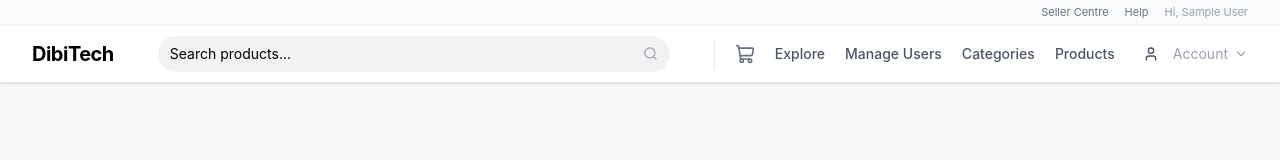
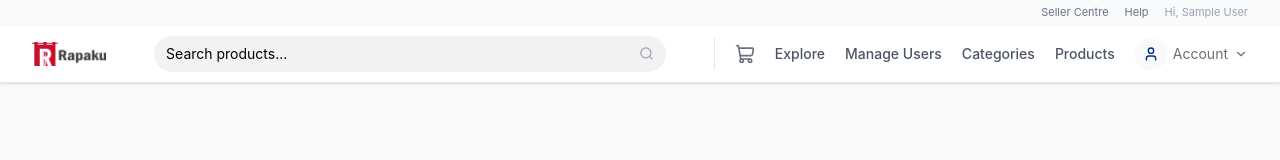
Before and after one commit to AryHamdanHelmy/marketplace-frontend, a React (Vite) app: page /seller/products/import in a window 1280 px wide. Shown: the top 160 px of the page. Built offline with nearby package versions, Linux system fonts and the light colour scheme; no server answers; sample sign-in values are in the browser's storage.

Commit message:
fix: update Alert component styles for consistency with design system

```diff
--- a/src/components/Navbar.jsx
+++ b/src/components/Navbar.jsx
@@ -1,10 +1,10 @@
 import React, { useState, useEffect } from "react";
 import { useLocation, useNavigate } from "react-router-dom";
-import logoImage from "../assets/logo.png";
+import logoImage from "../assets/rapaku.png";
 import { Link } from "react-router-dom";
 import LogoutButton from "./LogoutButton";
 import { useAuth } from "../context/AuthContext";
-import { Search, User, ShoppingCart, ChevronDown, Menu, X } from "lucide-react";
+import { Search, User, ShoppingCart, ChevronDown, Menu, X, Store } from "lucide-react";
 import {
     InputGroup,
     InputGroupAddon,
@@ -58,7 +58,7 @@ export default function Navbar() {
                     onClick={() => setMenuOpen(false)}
                     className="text-xl font-bold text-darkblue shrink-0 tracking-tight"
                 >
-                    DibiTech
+                    <img src={logoImage} alt="Logo" className="w-auto h-6" />
                 </Link>
 
                 {/* Search bar — desktop */}
@@ -125,19 +125,19 @@ export default function Navbar() {
                     {isAdmin && (
                         <><Link
                             to="/users"
-                            className={`text-sm font-medium transition ${isAdminPage ? "text-pastel-blue font-semibold" : "text-gray-600 hover:text-darkblue"}`}
+                            className={`text-sm font-medium transition ${isAdminPage ? "text-textPrimary font-semibold" : "text-gray-600 hover:text-darkblue"}`}
                         >
                             Manage Users
                         </Link>
                         <Link
                             to="/admin/categories"
-                            className={`text-sm font-medium transition ${isAdminPage ? "text-pastel-blue font-semibold" : "text-gray-600 hover:text-darkblue"}`}
+                            className={`text-sm font-medium transition ${isAdminPage ? "text-textPrimary font-semibold" : "text-gray-600 hover:text-darkblue"}`}
                         >
                             Categories
                         </Link>
                         <Link
                             to="/admin/products"
-                            className={`text-sm font-medium transition ${isAdminPage ? "text-pastel-blue font-semibold" : "text-gray-600 hover:text-darkblue"}`}
+                            className={`text-sm font-medium transition ${isAdminPage ? "text-textPrimary font-semibold" : "text-gray-600 hover:text-darkblue"}`}
                         >
                             Products
                         </Link>
@@ -148,7 +148,7 @@ export default function Navbar() {
                     {isSeller && (
                         <Link
                             to="/seller/dashboard"
-                            className={`text-sm font-medium transition ${isSellerPage ? "text-pastel-blue font-semibold" : "text-gray-600 hover:text-darkblue"}`}
+                            className={`text-sm font-medium transition ${isSellerPage ? "text-textPrimary font-semibold" : "text-gray-600 hover:text-darkblue"}`}
                         >
                             Seller Center
                         </Link>
@@ -159,15 +159,15 @@ export default function Navbar() {
                         <div className="relative group">
                             <button
                                 type="button"
-                                className="flex items-center gap-1.5 text-gray-600 hover:text-darkblue transition"
+                                className="flex items-center gap-1.5 text-gray-600 hover:text-primaryDark transition"
                             >
-                                <div className="w-8 h-8 rounded-full bg-darkblue/10 flex items-center justify-center">
-                                    <User size={16} className="text-darkblue" />
+                                <div className="w-8 h-8 rounded-full bg-background text-primaryDark/10 flex items-center justify-center">
+                                    <User size={16} className="text-primaryDark"/>
                                 </div>
                                 <div className="text-left">
-                                    <p className="text-sm text-gray-400 leading-none">Account</p>
+                                    <p className="text-sm text-textSecondary leading-none">Account</p>
                                 </div>
-                                <ChevronDown size={14} className="text-gray-400" />
+                                <ChevronDown size={14} className="text-textSecondary"/>
                             </button>
 
                             {/* Dropdown */}
@@ -221,7 +221,7 @@ export default function Navbar() {
                     ) : (
                         <Link
                             to="/login"
-                            className="flex flex-col items-center text-gray-500 hover:text-darkblue transition"
+                            className="flex flex-col items-center text-textPrimary hover:text-textPrimary transition"
                         >
                             <User size={20} />
                             <span className="text-[10px] mt-0.5">Sign In</span>
@@ -255,9 +255,9 @@ export default function Navbar() {
                                 <Link
                                     to="/explore"
                                     onClick={() => setMenuOpen(false)}
-                                    className="py-2.5 text-sm text-gray-700 hover:text-darkblue font-medium border-b border-gray-50 transition"
+                                    className="py-2.5 text-sm text-gray-700 hover:text-darkblue font-medium border-b border-gray-50 transition flex items-center gap-2"
                                 >
-                                    Explore Products
+                                    <Search size={16} /> Explore Products
                                 </Link>
 
                             </>
@@ -269,7 +269,7 @@ export default function Navbar() {
                                 onClick={() => setMenuOpen(false)}
                                 className={`py-2.5 text-sm font-medium border-b border-gray-50 transition ${isAdminPage ? "text-pastel-blue" : "text-gray-700 hover:text-darkblue"}`}
                             >
-                                Manage Users
+                                <ShoppingCart size={16} />Manage Users
                             </Link>
                             <Link
                                 to="/admin/products"
@@ -291,9 +291,9 @@ export default function Navbar() {
                             <Link
                                 to="/seller/dashboard"
                                 onClick={() => setMenuOpen(false)}
-                                className={`py-2.5 text-sm font-medium border-b border-gray-50 transition ${isSellerPage ? "text-pastel-blue" : "text-gray-700 hover:text-darkblue"}`}
+                                className={`py-2.5 text-sm font-medium border-b flex item-center gap-2 border-gray-50 transition ${isSellerPage ? "text-pastel-blue" : "text-gray-700 hover:text-darkblue"}`}
                             >
-                                Seller Center
+                                <Store size={16} /> Seller Center
                             </Link>
                         )}
                     </div>
@@ -313,14 +313,14 @@ export default function Navbar() {
                                 </div>
                                 <LogoutButton
                                     onClick={() => setMenuOpen(false)}
-                                    className="px-3 py-1.5 rounded-lg text-xs font-semibold text-white bg-darkblue hover:bg-darkblue/90 transition"
+                                    className="px-3 py-1.5 rounded-lg text-xs font-semibold text-white bg-primary hover:bg-primary/90 transition"
                                 />
                             </div>
                         ) : (
                             <Link
                                 to="/login"
                                 onClick={() => setMenuOpen(false)}
-                                className="block w-full text-center py-2.5 rounded-lg text-sm font-semibold text-white bg-darkblue hover:bg-darkblue/90 transition"
+                                className="block w-full text-center py-2.5 rounded-lg text-sm font-semibold text-white bg-primary hover:bg-primary/90 transition"
                             >
                                 Sign In
                             </Link>
--- a/src/components/molecules/Alert.jsx
+++ b/src/components/molecules/Alert.jsx
@@ -18,11 +18,11 @@ export default function Alert({ type = "error", message, onClose }) {
 
   const styles = isError
     ? {
-        wrapper: "bg-red-500/10 border border-red-500/20 text-red-400",
+        wrapper: "bg-danger/10 border border-danger/20 text-red-400",
         icon: "text-red-400",
       }
     : {
-        wrapper: "bg-green-500/10 border border-green-500/20 text-green-400",
+        wrapper: "bg-success/10 border border-success/20 text-green-400",
         icon: "text-green-400",
       };
 
```
